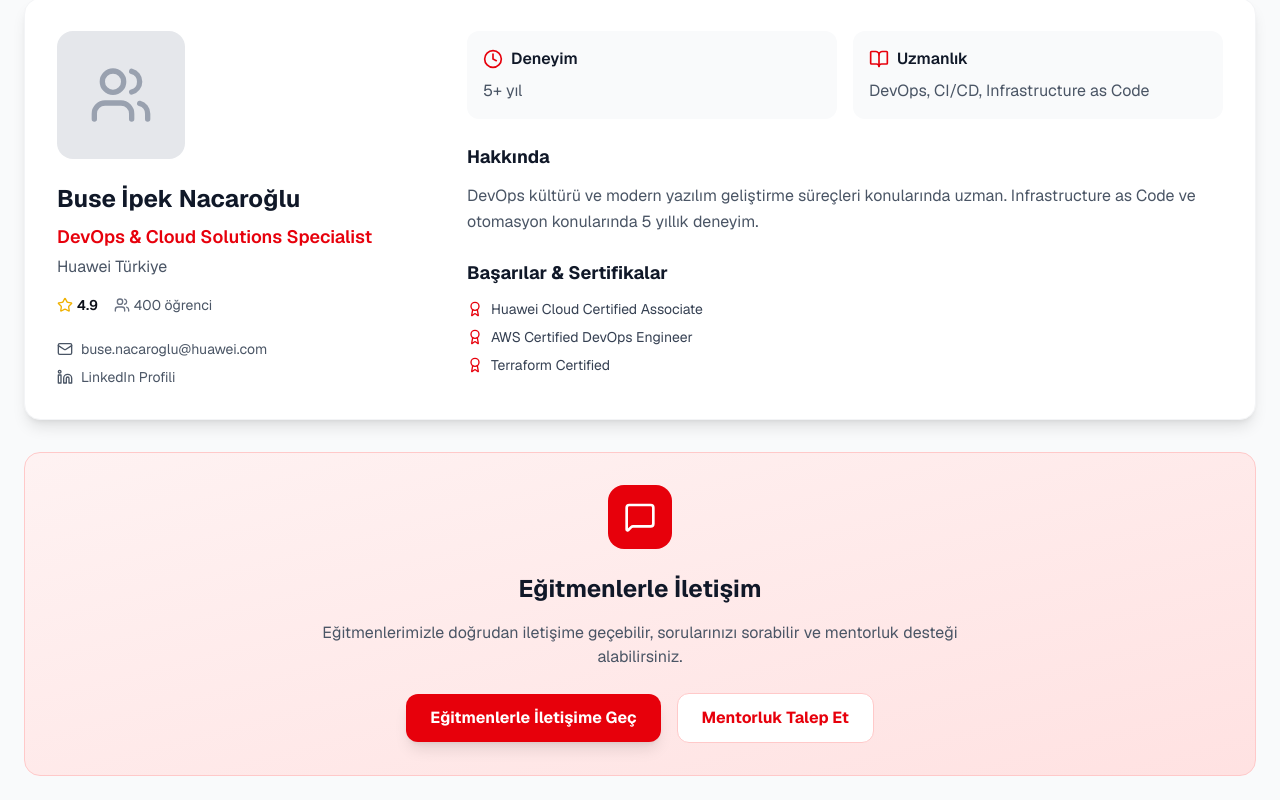
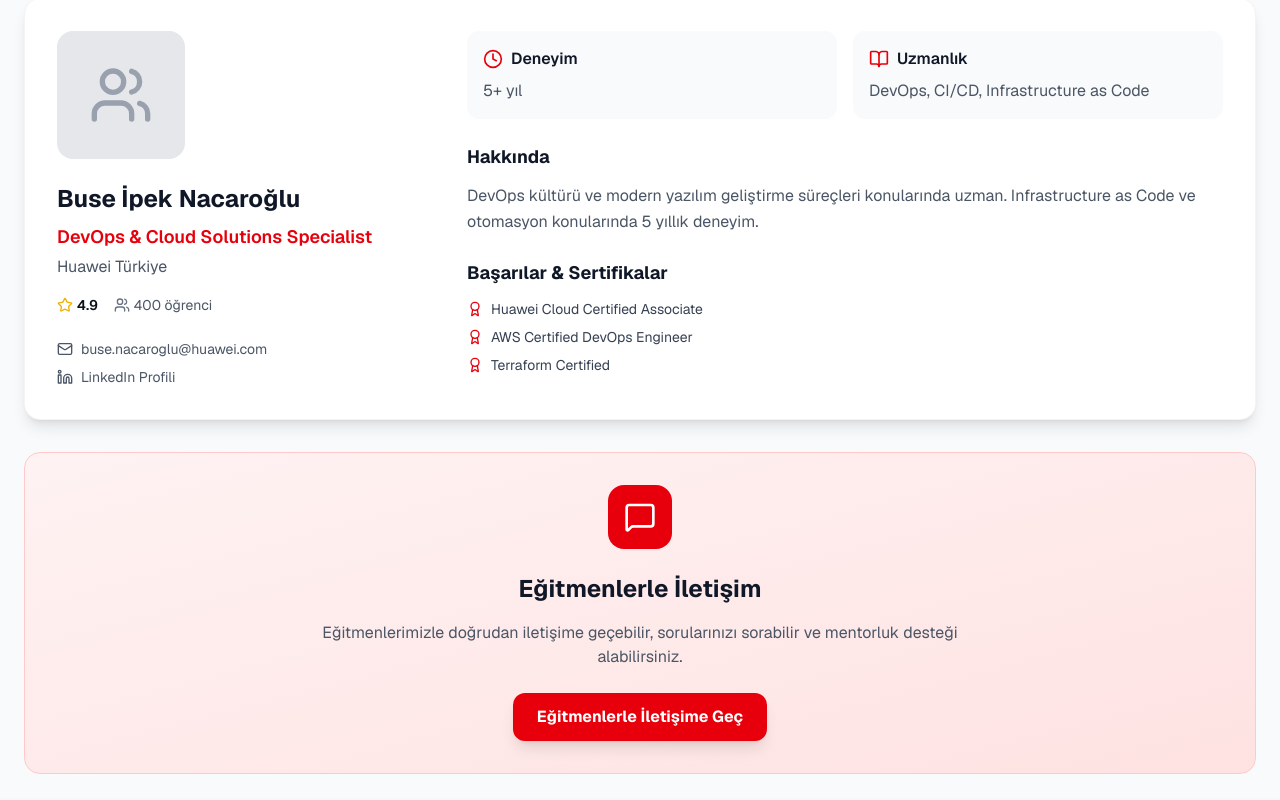
Before and after one commit to enesckk/HSD-BOOTCAMP-WEB-, a Next.js app: page /dashboard/instructors in a window 1280 px wide. Shown: the part 1080-1880 px from the top of the page. Built offline with nearby package versions, Linux system fonts and the light colour scheme; no server answers.

Commit message:
Remove 'Mentorluk Talep Et' button from InstructorsPage

```diff
--- a/src/components/dashboard/InstructorsPage.tsx
+++ b/src/components/dashboard/InstructorsPage.tsx
@@ -197,9 +197,6 @@ const InstructorsPage = () => {
           <button className="bg-red-600 hover:bg-red-700 text-white font-bold py-3 px-6 rounded-xl transition-all duration-300 transform hover:scale-105 shadow-lg">
             Eğitmenlerle İletişime Geç
           </button>
-          <button className="bg-white hover:bg-gray-50 text-red-600 font-bold py-3 px-6 rounded-xl border border-red-200 transition-all duration-300">
-            Mentorluk Talep Et
-          </button>
         </div>
       </motion.div>
     </div>
```
Also changed, not shown: 1 other file (tests, documents, lock files or other folders).
